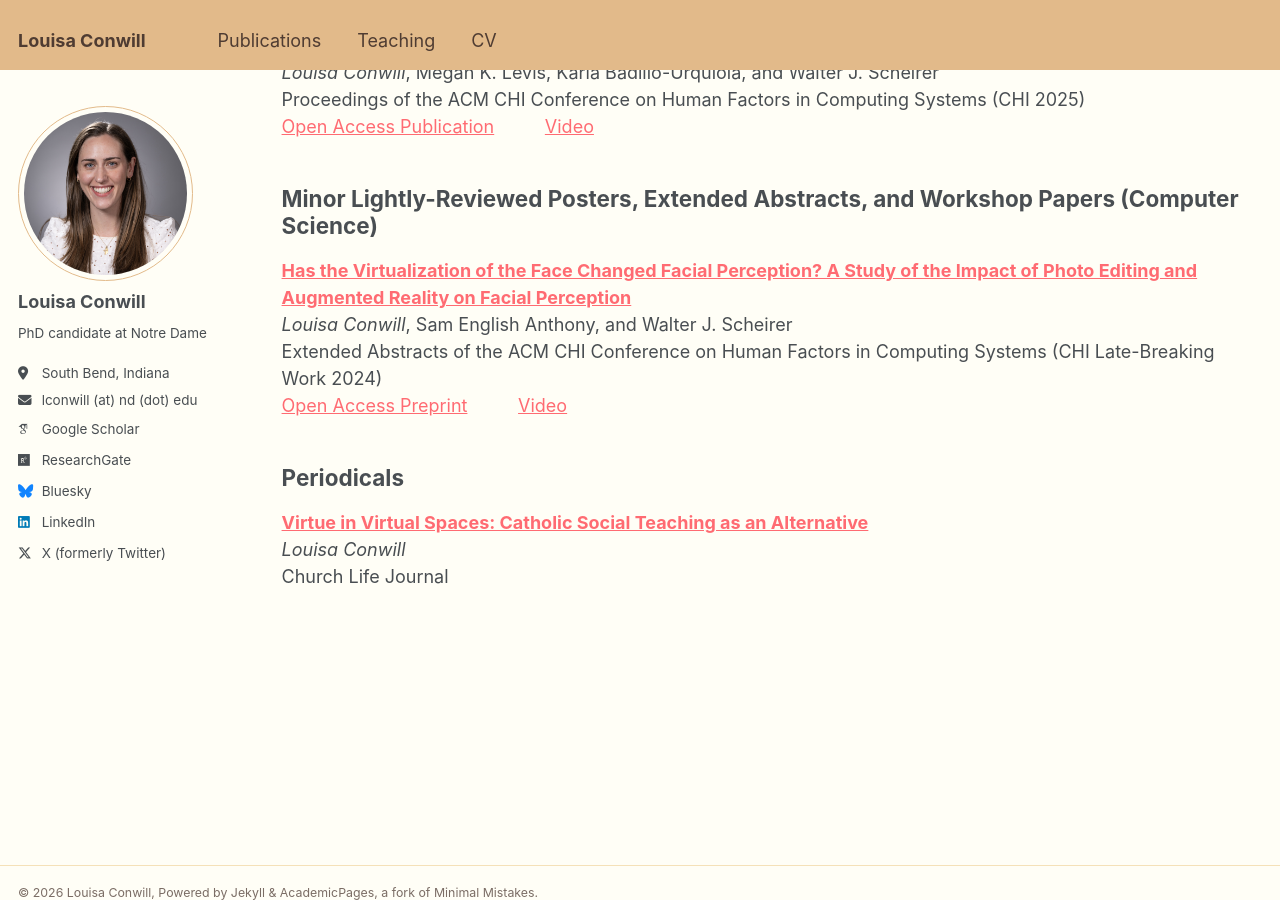
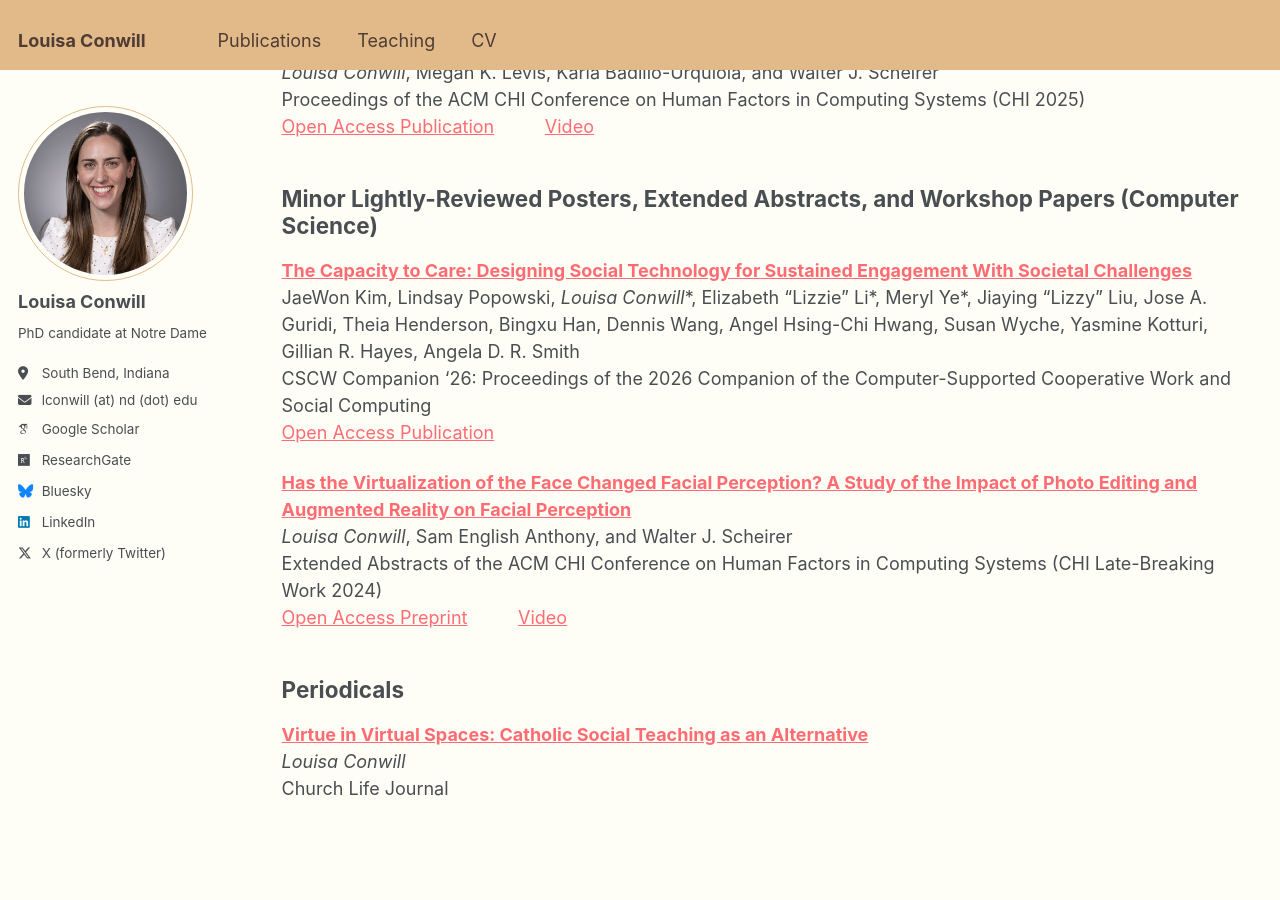
Before and after one commit to louisaconwill/louisaconwill.github.io, a Jekyll site: the page built from _pages/publications.md, in a window 1280 px wide and 900 px high, scrolled down 761 px. Built offline with Jekyll 4.4.1, drawn with Linux system fonts in a browser that asks for light colours; some web fonts are replaced.

Commit message:
Add CSCW positech workshop

```diff
--- a/_pages/publications.md
+++ b/_pages/publications.md
@@ -36,6 +36,11 @@ Proceedings of the ACM CHI Conference on Human Factors in Computing Systems (CHI
 
 
 ## Minor Lightly-Reviewed Posters, Extended Abstracts, and Workshop Papers (Computer Science) ##
+[**The Capacity to Care: Designing Social Technology for Sustained Engagement With Societal Challenges**](https://dl.acm.org/doi/10.1145/3785651.3816117)<br/>
+JaeWon Kim, Lindsay Popowski, *Louisa Conwill*\*, Elizabeth “Lizzie” Li\*, Meryl Ye\*, Jiaying “Lizzy” Liu, Jose A. Guridi, Theia Henderson, Bingxu Han, Dennis Wang, Angel Hsing-Chi Hwang, Susan Wyche, Yasmine Kotturi, Gillian R. Hayes, Angela D. R. Smith<br/>
+CSCW Companion '26: Proceedings of the 2026 Companion of the Computer-Supported Cooperative Work and Social Computing<br/>
+[Open Access Publication](https://dl.acm.org/doi/pdf/10.1145/3785651.3816117)
+
 [**Has the Virtualization of the Face Changed Facial Perception? A Study of the Impact of Photo Editing and Augmented Reality on Facial Perception**](https://dl.acm.org/doi/abs/10.1145/3613905.3650989)<br/>
 *Louisa Conwill*, Sam English Anthony, and Walter J. Scheirer<br/>
 Extended Abstracts of the ACM CHI Conference on Human Factors in Computing Systems (CHI Late-Breaking Work 2024)<br/>
```
